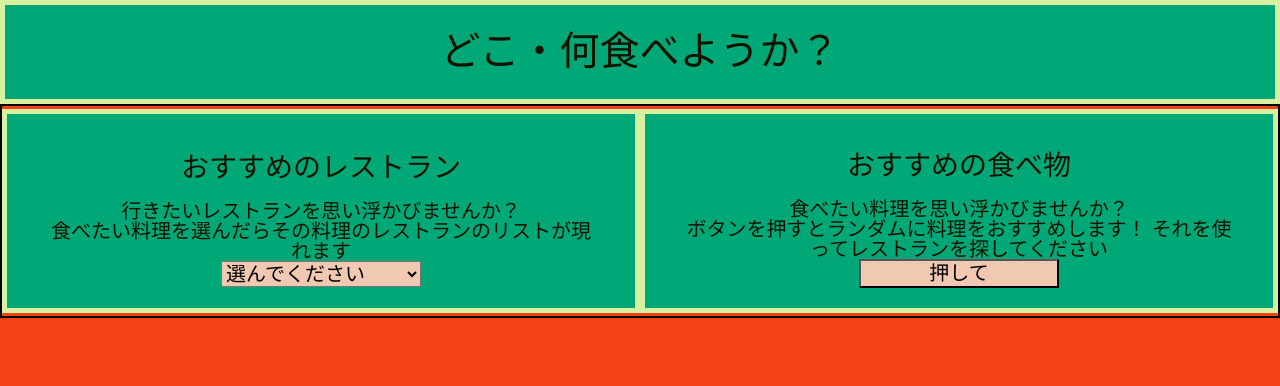
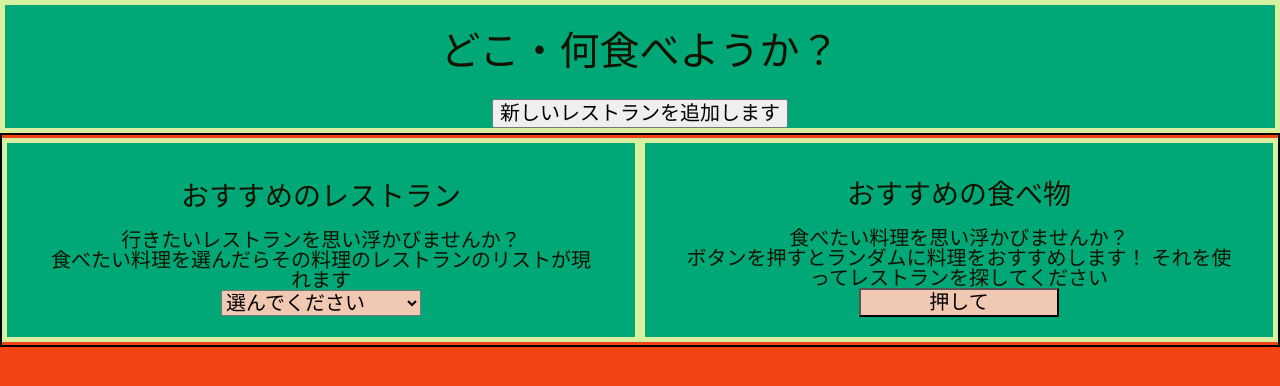
Before and after one commit to karina-42/nani-doko-tabeyou, a plain HTML site: page index.html in a window 1280 px wide. Drawn offline with Linux system fonts and the light colour scheme; no server answers.

Commit message:
added button html

```diff
--- a/index.html
+++ b/index.html
@@ -10,7 +10,10 @@
   <title>Let's eat!</title>
 </head>
 <body>
-  <header><h1>どこ・何食べようか？</h1></header>
+  <header>
+    <h1>どこ・何食べようか？</h1>
+    <button id="add-restaurant">新しいレストランを追加します</button>
+  </header>
   <section id="choice">
     <section id="left">
         <h1 class="title">おすすめのレストラン</h1>
```
